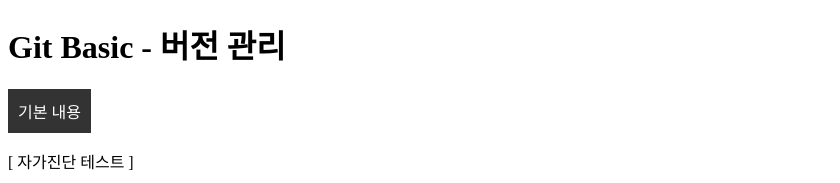
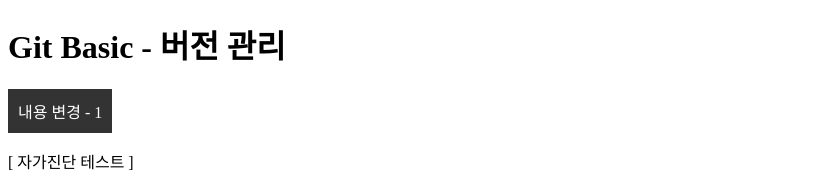
Before and after one commit to wknowpark797/git-basic, a plain HTML site: page index.html in a window 1280 px wide. Shown: the top 183 px of the page, without its empty margins (0-840 px from the left). Drawn offline with Linux system fonts and the light colour scheme.

Commit message:
내용 변경 - 1

```diff
--- a/index.html
+++ b/index.html
@@ -14,7 +14,7 @@
 
   <!-- .change-wrap 변경 사항 기록 -->
   <div class="change-wrap">
-    기본 내용
+    내용 변경 - 1
   </div>
 
   <div class="guide-wrap">
```
